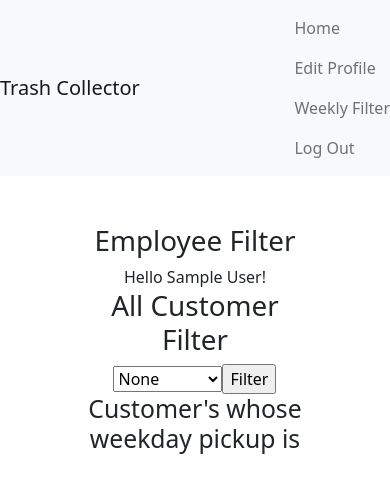
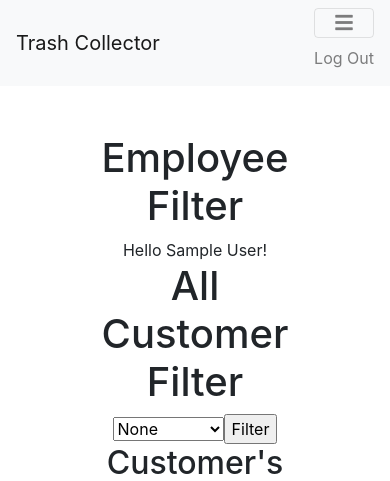
Before and after one commit to CMolitoris/TrashCollector, a Django app: page /employees/filter/ in a window 390 px wide. Shown: the top 481 px of the page. Run offline with Django 3.2, Linux system fonts and the light colour scheme; a user stored in the database is signed in; tables that the repository leaves empty hold one stand-in row (values such as "Sample post"); some libraries are stand-ins or nearby versions.

Commit message:
added hamburger for nav items when page is small

```diff
--- a/trash_collector/employees/templates/employees/employee_base.html
+++ b/trash_collector/employees/templates/employees/employee_base.html
@@ -1,7 +1,14 @@
 {% extends 'base.html' %}
 
 {% block navbar %}
-    <a class="nav-item nav-link" href="{% url 'employees:index' %}">Home</a>
-    <a class="nav-item nav-link" href="{% url 'employees:edit_profile' %}">Edit Profile</a>
-    <a class="nav-item nav-link" href="{% url 'employees:filter' %}">Weekly Filter</a>
+
+    <button class = "navbar-toggler" type = "button" data-toggle = "collapse" data-target= "#navbarSupportedContent"
+    aria-controls = "navbarSupportedContent" aria-expanded = "false" aria-label = "Toggle navigation">
+    <i class = "fas fa-bars"></i></button>
+    <div class="collapse navbar-collapse" id = "navbarSupportedContent">
+        <a class="nav-link" href="{% url 'employees:index' %}">Home</a>
+        <a class="nav-link" href="{% url 'employees:edit_profile' %}">Edit Profile</a>
+        <a class="nav-link" href="{% url 'employees:filter' %}">Weekly Filter</a>
+    </div>
+
 {% endblock %}
--- a/trash_collector/templates/base.html
+++ b/trash_collector/templates/base.html
@@ -4,6 +4,11 @@
   <meta charset="utf-8">
   <title>{% block title %}{% endblock %}</title>
   <link href="https://cdn.jsdelivr.net/npm/bootstrap@5.1.1/dist/css/bootstrap.min.css" rel="stylesheet" integrity="sha384-F3w7mX95PdgyTmZZMECAngseQB83DfGTowi0iMjiWaeVhAn4FJkqJByhZMI3AhiU" crossorigin="anonymous">
+  <script src="https://www.paypal.com/sdk/js?client-id=AQ1zqG2l64iTDaGz1wuh-f3al6A-zjIWcaiwEUBmq0i2Y1BcRmB5BrUluEdo9DVFB-ThHR9xklywQ4So&currency=USD"></script>
+  <link rel="stylesheet" href="https://stackpath.bootstrapcdn.com/bootstrap/4.2.1/css/bootstrap.min.css" integrity="sha384-GJzZqFGwb1QTTN6wy59ffF1BuGJpLSa9DkKMp0DgiMDm4iYMj70gZWKYbI706tWS" crossorigin="anonymous">
+  <link rel="stylesheet" href="https://use.fontawesome.com/releases/v5.6.3/css/all.css" integrity="sha384-UHRtZLI+pbxtHCWp1t77Bi1L4ZtiqrqD80Kn4Z8NTSRyMA2Fd33n5dQ8lWUE00s/" crossorigin="anonymous">
+  <script src="https://code.jquery.com/jquery-3.3.1.slim.min.js" integrity="sha384-q8i/X+965DzO0rT7abK41JStQIAqVgRVzpbzo5smXKp4YfRvH+8abtTE1Pi6jizo" crossorigin="anonymous"></script>
+  <script src="https://stackpath.bootstrapcdn.com/bootstrap/4.2.1/js/bootstrap.min.js" integrity="sha384-B0UglyR+jN6CkvvICOB2joaf5I4l3gm9GU6Hc1og6Ls7i6U/mkkaduKaBhlAXv9k" crossorigin="anonymous"></script>
 
 </head>
   <body>
```
